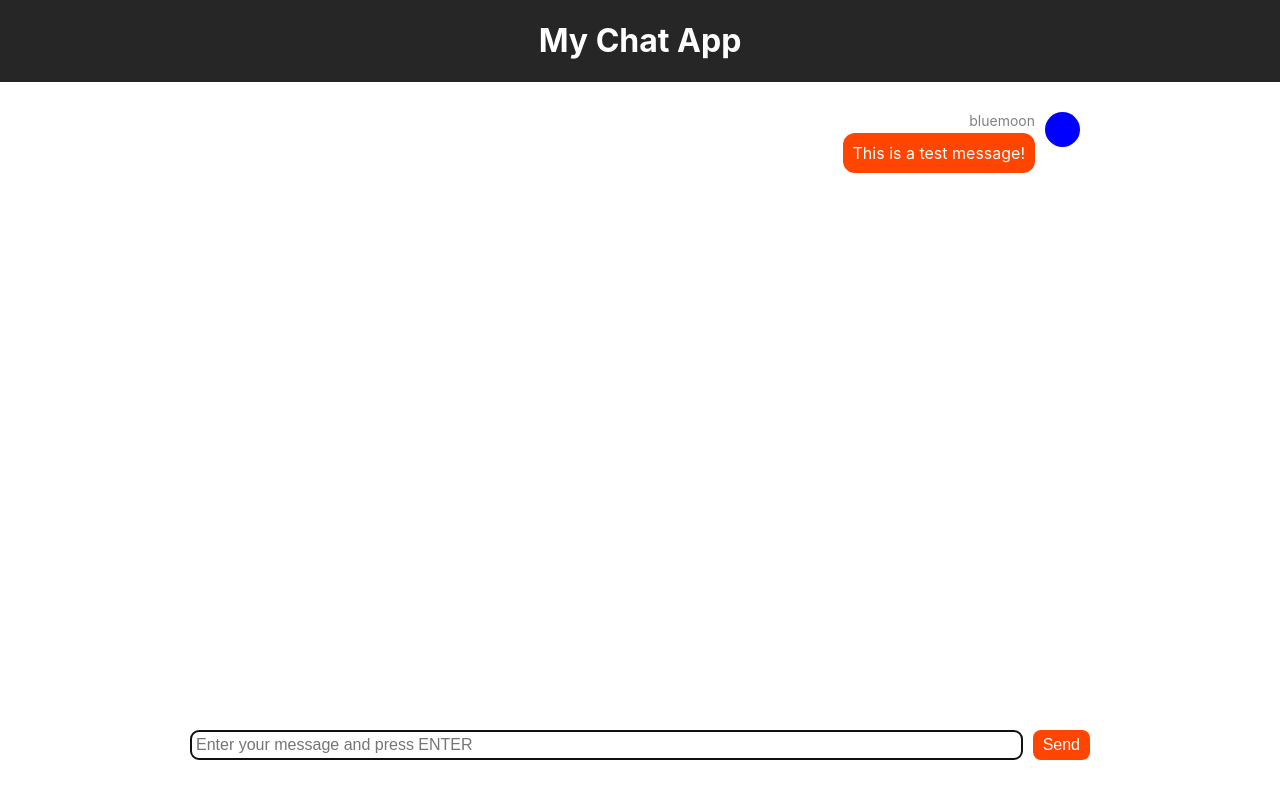
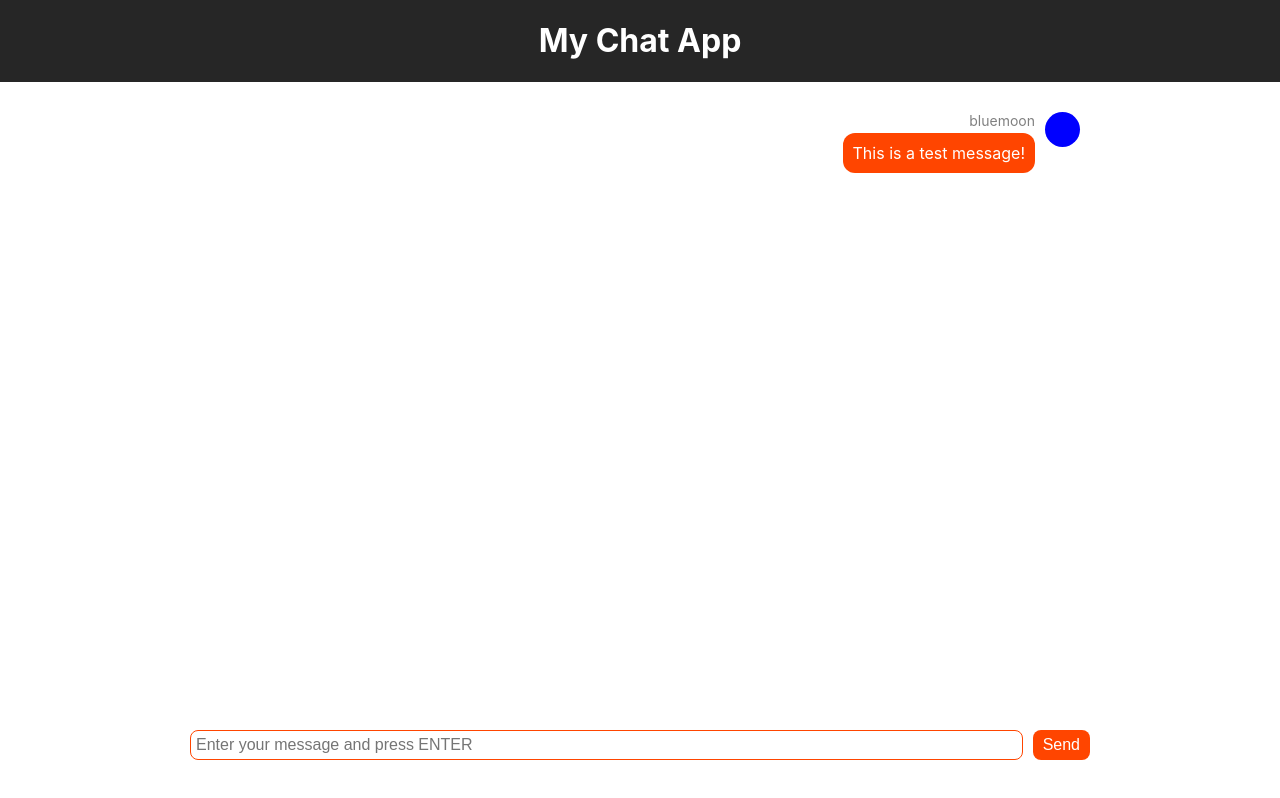
Before and after one commit to mtrivera/chat-scaledrone, a React (Create React App) app: page / in a window 1280 px wide. Built offline with nearby package versions, Linux system fonts and the light colour scheme.

Commit message:
Cleanup autofocus value

```diff
--- a/src/Input.js
+++ b/src/Input.js
@@ -21,11 +21,11 @@ class Input extends Component {
       <div className='Input'>
         <form onSubmit={e => this.onSubmit(e)}>
           <input
-          onChange={e => this.onChange(e)}
+            onChange={e => this.onChange(e)}
             value={this.state.text}
             type='text'
             placeholder='Enter your message and press ENTER'
-            autoFocus={true}
+            autofocus={true}
           />
           <button>Send</button>
         </form>
```
